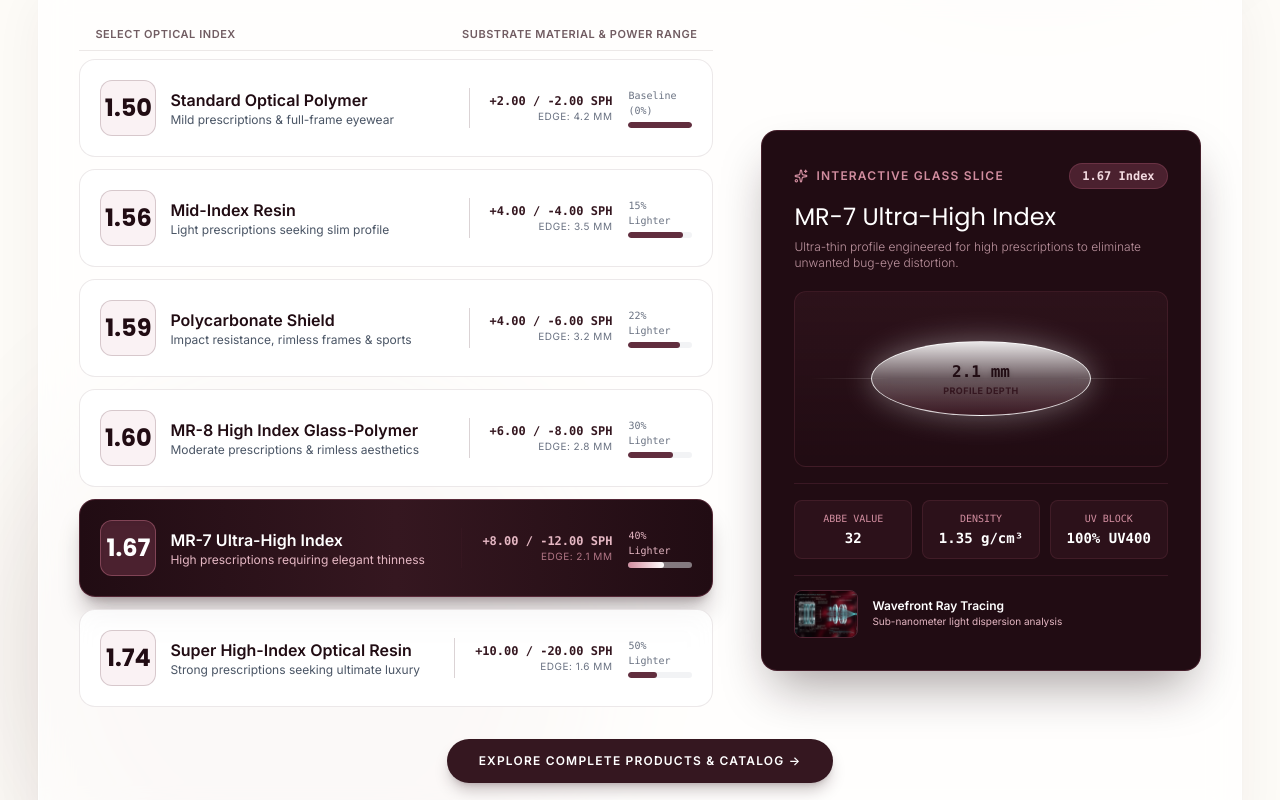
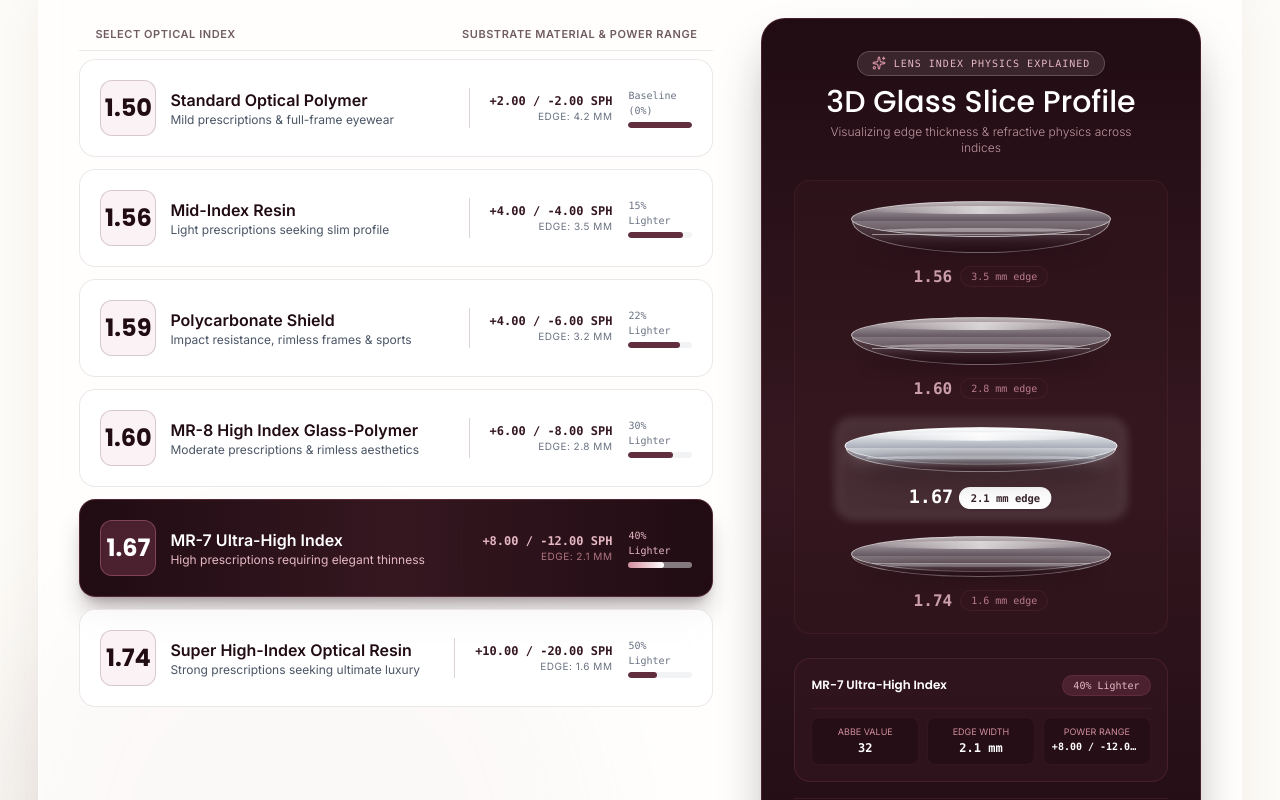
Before and after one commit to B-khushal/clairlens, a React (Vite) app: page / in a window 1280 px wide. Shown: the part 2700-3500 px from the top of the page. Built offline with nearby package versions, Linux system fonts and the light colour scheme.

Commit message:
Implement 3D glass disc stack comparison visualizer for Interactive Glass Slice matching reference image

```diff
--- a/src/components/LensIndex.tsx
+++ b/src/components/LensIndex.tsx
@@ -5,85 +5,147 @@ import { Sliders, Sparkles, ChevronDown } from 'lucide-react';
 
 interface GlassSliceVisualizerProps {
   activeIndex: typeof LENS_INDICES_DATA[0];
+  onSelectIndex?: (index: typeof LENS_INDICES_DATA[0]) => void;
   isMobile?: boolean;
 }
 
-function GlassSliceVisualizer({ activeIndex, isMobile = false }: GlassSliceVisualizerProps) {
+function GlassSliceVisualizer({ activeIndex, onSelectIndex, isMobile = false }: GlassSliceVisualizerProps) {
+  // Subset of indices to display in 3D vertical comparison stack matching reference image
+  const displayIndices = [
+    LENS_INDICES_DATA[1], // 1.56
+    LENS_INDICES_DATA[3], // 1.60
+    LENS_INDICES_DATA[4], // 1.67
+    LENS_INDICES_DATA[5], // 1.74
+  ];
+
   return (
-    <div className={`rounded-2xl bg-wine-950 text-white border border-wine-500/30 shadow-2xl shadow-wine-950/40 relative overflow-hidden ${
+    <div className={`rounded-3xl bg-gradient-to-b from-wine-950 via-wine-900 to-wine-950 text-white border border-wine-500/30 shadow-2xl shadow-wine-950/40 relative overflow-hidden ${
       isMobile ? 'p-4 sm:p-6 mt-3 border-t border-wine-500/40' : 'p-6 sm:p-8'
     }`}>
 
-      <div className="flex items-center justify-between mb-3 relative z-10">
-        <div className="text-xs uppercase tracking-widest text-wine-300 font-semibold flex items-center gap-2">
+      {/* Header */}
+      <div className="text-center mb-6 relative z-10">
+        <div className="inline-flex items-center gap-2 px-3.5 py-1 rounded-full bg-white/10 border border-white/20 text-[10px] uppercase font-mono tracking-widest text-wine-200 mb-2 shadow-sm">
           <Sparkles className="w-3.5 h-3.5 text-wine-300" />
-          Interactive Glass Slice
+          Lens Index Physics Explained
         </div>
-        <span className="text-xs font-mono font-semibold px-3 py-1 rounded-full bg-wine-800 text-wine-100 border border-wine-500/40">
-          {activeIndex.index} Index
-        </span>
+        <h3 className="font-serif text-2xl sm:text-3xl text-white font-medium">
+          3D Glass Slice Profile
+        </h3>
+        <p className="text-xs text-wine-200/80 mt-1 font-light max-w-xs mx-auto">
+          Visualizing edge thickness & refractive physics across indices
+        </p>
       </div>
 
-      <h3 className="font-serif text-xl sm:text-2xl text-white mb-1.5 relative z-10">
-        {activeIndex.material}
-      </h3>
-      <p className="text-xs text-wine-200/80 mb-5 relative z-10 font-light">
-        {activeIndex.description}
-      </p>
+      {/* 3D Stack Comparison Area */}
+      <div className="relative py-5 px-3 bg-wine-900/40 rounded-2xl border border-wine-700/30 mb-6 flex flex-col items-center gap-6 sm:gap-7">
+        {displayIndices.map((item) => {
+          const isSelected = item.id === activeIndex.id;
 
-      {/* Animated Physical Lens Cutaway */}
-      <div className="relative h-36 sm:h-44 my-4 rounded-xl bg-gradient-to-b from-wine-900/60 to-wine-950 border border-wine-700/40 flex items-center justify-center p-4 overflow-hidden">
+          // Map thickness percentage to 3D glass disc edge height (1.56 -> 28px, 1.60 -> 21px, 1.67 -> 15px, 1.74 -> 10px)
+          const sliceHeight = Math.max(10, Math.round((item.thickness / 100) * 28));
 
-        {/* Optical Light Rays */}
-        <div className="absolute inset-0 flex items-center justify-between px-4 opacity-40 pointer-events-none">
-          <div className="w-full h-[1px] bg-gradient-to-r from-transparent via-white to-transparent" />
+          return (
+            <motion.div
+              key={item.id}
+              onClick={() => onSelectIndex && onSelectIndex(item)}
+              whileHover={{ scale: 1.03 }}
+              whileTap={{ scale: 0.98 }}
+              className={`cursor-pointer w-full max-w-[260px] flex flex-col items-center group transition-all duration-300 relative ${
+                isSelected ? 'scale-105 z-10' : 'opacity-85 hover:opacity-100'
+              }`}
+            >
+              {/* Active selection ambient glow */}
+              {isSelected && (
+                <div className="absolute -inset-2 rounded-2xl bg-white/10 border border-white/40 blur-xs pointer-events-none" />
+              )}
+
+              {/* 3D Glass Lens Disc */}
+              <div className="relative w-full flex flex-col items-center">
+
+                {/* Top Glass Surface Ellipse */}
+                <div
+                  className={`w-full rounded-[100%] transition-all duration-500 border border-white/80 relative overflow-hidden ${
+                    isSelected
+                      ? 'bg-gradient-to-b from-white via-sky-100/70 to-white/40 shadow-lg shadow-white/20'
+                      : 'bg-gradient-to-b from-white/80 via-sky-100/40 to-white/20'
+                  }`}
+                  style={{ height: '36px' }}
+                >
+                  {/* Top Glass Specular Shine Sweep */}
+                  <div className="absolute top-1 left-4 right-4 h-2 rounded-[100%] bg-gradient-to-r from-transparent via-white to-transparent opacity-90" />
+                  <div className="absolute bottom-1 left-8 right-8 h-1 rounded-[100%] bg-white/50" />
+                </div>
+
+                {/* Glass Bevel Side Rim (Height determined by Index Thickness!) */}
+                <div
+                  className={`w-[99.2%] -mt-4 transition-all duration-500 border-x border-b border-white/60 relative flex items-center justify-center ${
+                    isSelected
+                      ? 'bg-gradient-to-b from-white/40 via-sky-200/30 to-wine-900/60 shadow-xl'
+                      : 'bg-gradient-to-b from-white/20 via-sky-100/15 to-wine-950/70'
+                  }`}
+                  style={{
+                    height: `${sliceHeight + 8}px`,
+                    borderRadius: '0 0 50% 50% / 0 0 100% 100%'
+                  }}
+                >
+                  {/* Inner Refraction Line */}
+                  <div className="w-[85%] h-[1px] bg-white/60 -mt-1" />
+                </div>
+
+                {/* Realistic Ground Shadow under Disc */}
+                <div className="w-[88%] h-3 bg-wine-950/80 rounded-[100%] blur-sm -mt-2.5 pointer-events-none" />
+
+              </div>
+
+              {/* Index Number Label & Edge Callout */}
+              <div className="mt-2.5 text-center flex items-center gap-2">
+                <span className={`text-base font-bold font-mono transition-colors ${
+                  isSelected ? 'text-white scale-110' : 'text-wine-200 group-hover:text-white'
+                }`}>
+                  {item.index}
+                </span>
+                <span className={`text-[10px] font-mono px-2.5 py-0.5 rounded-full border transition-colors ${
+                  isSelected
+                    ? 'bg-white text-wine-950 font-bold border-white shadow-sm'
+                    : 'bg-wine-900/60 text-wine-300 border-wine-700/40'
+                }`}>
+                  {item.edgeThicknessMm} edge
+                </span>
+              </div>
+
+            </motion.div>
+          );
+        })}
+      </div>
+
+      {/* Selected Index Detailed Metrics */}
+      <div className="p-4 rounded-2xl bg-wine-900/60 border border-wine-700/50 space-y-3 relative z-10">
+        <div className="flex items-center justify-between">
+          <span className="text-xs font-semibold text-white font-serif">{activeIndex.material}</span>
+          <span className="text-[10px] font-mono text-wine-200 bg-wine-800 px-2.5 py-0.5 rounded-full border border-wine-600/40">
+            {activeIndex.weightReduction}
+          </span>
         </div>
 
-        <motion.div
-          key={activeIndex.id}
-          initial={{ scaleX: 0.85, opacity: 0 }}
-          animate={{ scaleX: 1, opacity: 1 }}
-          transition={{ duration: 0.4 }}
-          className="relative flex items-center justify-center w-full max-w-[220px]"
-        >
-          <div
-            className="w-full rounded-[50%] bg-gradient-to-b from-white/90 via-white/30 to-wine-500/20 backdrop-blur-md border border-white/80 shadow-2xl transition-all duration-500 flex items-center justify-center"
-            style={{
-              height: `${(activeIndex.thickness / 100) * 100 + 20}px`,
-              boxShadow: '0 0 30px rgba(255, 255, 255, 0.35)'
-            }}
-          >
-            <div className="text-center font-mono">
-              <span className="text-base font-bold text-wine-950 drop-shadow-sm">
-                {activeIndex.edgeThicknessMm}
-              </span>
-              <div className="text-[9px] uppercase tracking-wider text-wine-900 font-sans font-bold">
-                Profile Depth
-              </div>
-            </div>
+        <div className="grid grid-cols-3 gap-2 text-center text-xs font-mono pt-2 border-t border-wine-800/60">
+          <div className="p-2 rounded-lg bg-wine-950/60 border border-wine-800/40">
+            <div className="text-[9px] text-wine-300 font-sans uppercase">Abbe Value</div>
+            <div className="font-bold text-white mt-0.5">{activeIndex.abbeyValue}</div>
           </div>
-        </motion.div>
-
-      </div>
-
-      {/* Metric Specs */}
-      <div className="grid grid-cols-3 gap-2 sm:gap-2.5 pt-4 border-t border-wine-800/60 text-center relative z-10">
-        <div className="p-2 sm:p-2.5 rounded-lg bg-wine-900/60 border border-wine-700/40">
-          <div className="text-[10px] text-wine-300 mb-0.5 font-mono uppercase">Abbe Value</div>
-          <div className="text-xs sm:text-sm font-semibold font-mono text-white">{activeIndex.abbeyValue}</div>
-        </div>
-        <div className="p-2 sm:p-2.5 rounded-lg bg-wine-900/60 border border-wine-700/40">
-          <div className="text-[10px] text-wine-300 mb-0.5 font-mono uppercase">Density</div>
-          <div className="text-xs sm:text-sm font-semibold font-mono text-white">{activeIndex.density}</div>
-        </div>
-        <div className="p-2 sm:p-2.5 rounded-lg bg-wine-900/60 border border-wine-700/40">
-          <div className="text-[10px] text-wine-300 mb-0.5 font-mono uppercase">UV Block</div>
-          <div className="text-xs sm:text-sm font-semibold font-mono text-white">{activeIndex.uvProtection}</div>
+          <div className="p-2 rounded-lg bg-wine-950/60 border border-wine-800/40">
+            <div className="text-[9px] text-wine-300 font-sans uppercase">Edge Width</div>
+            <div className="font-bold text-white mt-0.5">{activeIndex.edgeThicknessMm}</div>
+          </div>
+          <div className="p-2 rounded-lg bg-wine-950/60 border border-wine-800/40">
+            <div className="text-[9px] text-wine-300 font-sans uppercase">Power Range</div>
+            <div className="font-bold text-white mt-0.5 text-[10px] truncate">{activeIndex.power}</div>
+          </div>
         </div>
       </div>
 
       {/* Technical Diagram Showcase Thumbnail */}
-      <div className="mt-4 pt-3.5 border-t border-wine-800/60 flex items-center gap-3.5">
+      <div className="mt-4 pt-3.5 border-t border-wine-800/60 flex items-center gap-3.5 relative z-10">
         <img
           src={LENS_INDEX_TECH_ASSET.src}
           alt={LENS_INDEX_TECH_ASSET.alt}
@@ -259,7 +321,7 @@ export default function LensIndex({ onNavigate }: LensIndexProps) {
                               transition={{ duration: 0.35, ease: 'easeInOut' }}
                               className="overflow-hidden"
                             >
-                              <GlassSliceVisualizer activeIndex={item} isMobile={true} />
+                              <GlassSliceVisualizer activeIndex={item} onSelectIndex={handleItemClick} isMobile={true} />
                             </motion.div>
                           )}
                         </AnimatePresence>
@@ -272,7 +334,7 @@ export default function LensIndex({ onNavigate }: LensIndexProps) {
 
             {/* Right Column: Dynamic Physical Glass Thickness Visualizer (Desktop Only) */}
             <div className="hidden xl:block xl:col-span-5 relative xl:sticky xl:top-28">
-              <GlassSliceVisualizer activeIndex={activeIndex} />
+              <GlassSliceVisualizer activeIndex={activeIndex} onSelectIndex={handleItemClick} />
             </div>
 
           </div>
```
